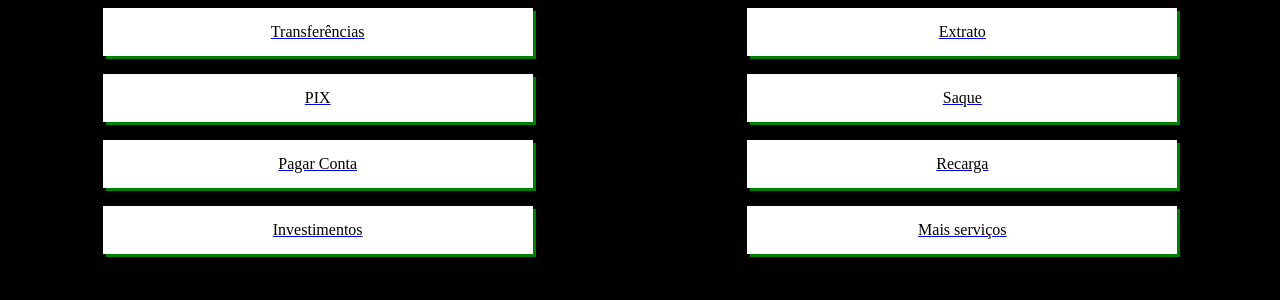
After one commit to MAATHHEEUS/MOBank, a PHP site: page /HTML/principal.html in a window 1280 px wide. The commit adds this page. Shown: the top 300 px of the page. Run offline with PHP 8.4, Linux system fonts and the light colour scheme.

Commit message:
att 30/07
adicionei pag de cadastro, frame, e pag principal

```diff
--- a/CSS/estilo.css
+++ b/CSS/estilo.css
@@ -2,6 +2,14 @@ body {
     background-color: black;
     color: green;
     text-align: center;
+}
+
+form {
+    background-color: rgb(255, 255, 255);
+    padding: 15px;
+    width: 700px;
+    margin: auto;
+    color: black;
 }
 
 main {
@@ -16,3 +24,30 @@ main {
 footer {
     color: white;
 }
+
+div.serv {
+    background-color: rgb(255, 255, 255);
+    padding: 15px;
+    width: 400px;
+    margin: auto;
+    color: black;
+    box-shadow: 3px 3px green;
+}
+
+div.esquerda {
+    width: 49%;
+    float: left;
+    text-align: center;
+}
+
+div.direita {
+    width: 49%;
+    text-align: center;
+    float: right;
+}
+
+div#saldo {
+    width: 19%;
+    text-align: center;
+    float: right;
+}
--- a/HTML/index.html
+++ b/HTML/index.html
@@ -14,11 +14,12 @@
         <h2>Login</h2>
         <label for="agencia">Agência: </label><input type="number" id="agencia" placeholder="0000"><br>
         <label for="conta">Conta: </label><input type="number" id="conta" placeholder="12345-0"><br>
+        <label for="senha">Senha: </label><input type="password" id="senha"><br>
         <input type="button" id="bot_acessar" value="Acessar conta">
     </main>
     <footer>
         <h3>Ainda não tem uma conta?</h3>
-        <input type="button" id="bot_cadastrar" value="Cadastrar nova conta">
+        <a href="cadastro.html"><input type="button" id="bot_cadastrar" value="Cadastrar nova conta"></a>
     </footer>
     <script src="../JS/js_index.js"></script>
 </body>
--- /dev/null
+++ b/HTML/principal.html
@@ -0,0 +1,58 @@
+<!DOCTYPE html>
+<html lang="pt-br">
+<head>
+    <meta charset="UTF-8">
+    <meta http-equiv="X-UA-Compatible" content="IE=edge">
+    <meta name="viewport" content="width=device-width, initial-scale=1.0">
+    <title>MOBank</title>
+    <link rel="stylesheet" href="../CSS/estilo.css">
+    <link rel="shortcut icon" href="../IMAGENS/" type="image/x-icon">
+</head>
+<body>
+    <!--Caixa de pesquisa-->
+    <div class="esquerda">
+        <a href="trasferencias.html" target="corpo">
+            <div class="serv">
+                Transferências
+            </div>
+        </a><br>
+        <a href="pix.html" target="corpo">
+            <div class="serv">
+                PIX
+            </div>
+        </a><br>
+        <a href="conta.html" target="corpo">
+            <div class="serv">
+                Pagar Conta
+            </div>
+        </a><br>
+        <a href="investimentos.html" target="corpo">
+            <div class="serv">
+                Investimentos
+            </div>
+        </a>
+    </div>
+    <div class="direita">
+        <a href="extrato.html" target="corpo">
+            <div class="serv">
+                Extrato
+            </div>
+        </a><br>
+        <a href="saque.html" target="corpo">
+            <div class="serv">
+                Saque
+            </div>
+        </a><br>
+        <a href="recarga.html" target="corpo">
+            <div class="serv">
+                Recarga
+            </div>
+        </a><br>
+        <a href="+serviços.html" target="corpo">
+            <div class="serv">
+                Mais serviços
+            </div>
+        </a>
+    </div>
+</body>
+</html>
```
Also changed, not shown: HTML/cabeçalho.html (added, +17 -0 lines), HTML/cadastro.html (added, +23 -0 lines), HTML/frame.html (added, +14 -0 lines), JS/js_cadastro.js (added, +14 -0 lines), JS/js_index.js (+6 -2 lines).
